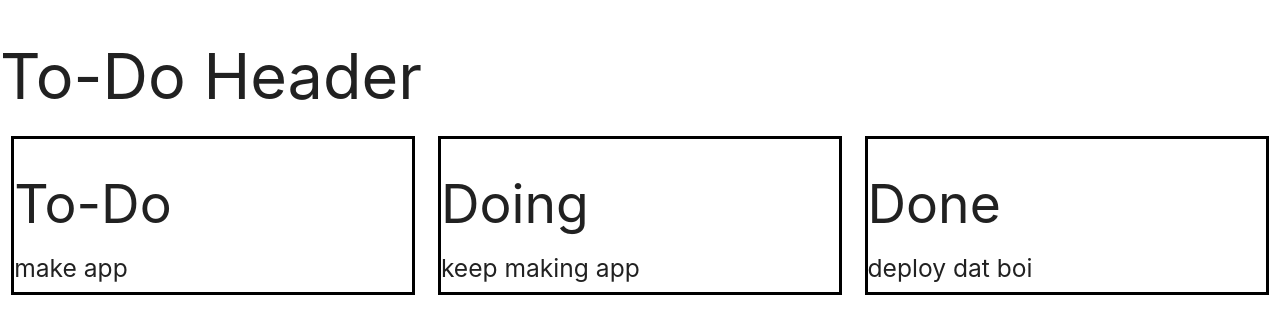
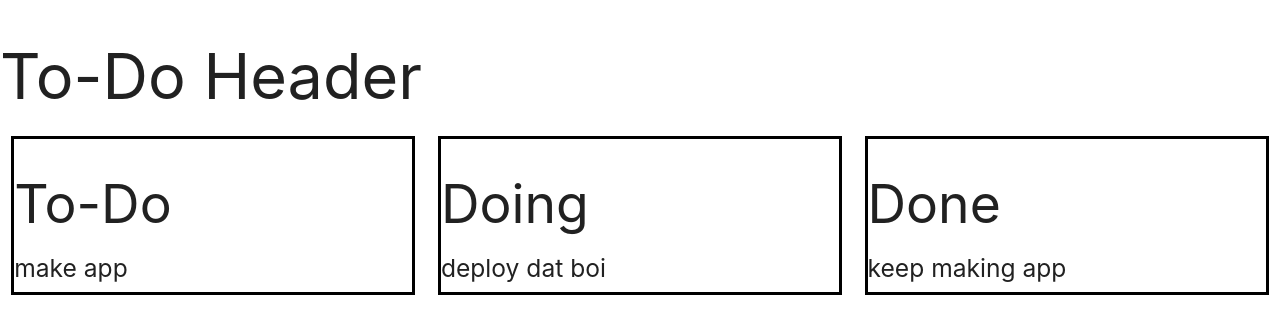
Before and after one commit to dyson1602/to-do-app, a React (Create React App) app: page / in a window 1280 px wide. Shown: the top 334 px of the page. Built offline with nearby package versions, Linux system fonts and the light colour scheme; data requests are answered from the project's data file.

Commit message:
patch request of status, functionality of status buttons works

```diff
--- a/db.json
+++ b/db.json
@@ -14,7 +14,7 @@
       "description": "we makin an app fool",
       "start": "2020-12-18",
       "end": "2020-12-20",
-            "status": "Doing"
+      "status": "Done"
     },
     {
       "id": 3,
@@ -22,7 +22,7 @@
       "description": "we makin an app fool",
       "start": "2020-12-18",
       "end": "2020-12-20",
-            "status": "Done"
+      "status": "Doing"
     }
   ]
 }
--- a/src/Components/Card.js
+++ b/src/Components/Card.js
@@ -1,4 +1,3 @@
-import { render } from "@testing-library/react"
 import React from "react"
 
 class Card extends React.Component {
@@ -10,18 +9,18 @@ class Card extends React.Component {
         this.setState({ beenClicked: !this.state.beenClicked })
     }
 
-    localChangeHandler = () => {
-        this.props.changeColumnHandler(this.props.taskObj)
+    localChangeHandler = (e) => {
+        this.props.changeColumnHandler(this.props.taskObj, e.target.name)
     }
 
     setButtons = () => {
         if (this.props.taskObj.status === "To-Do") {
-            return <button onClick={this.localChangeHandler}>Right</button>
+            return <button name="to-do" onClick={this.localChangeHandler}>Right</button>
         } else if (this.props.taskObj.status === "Doing") {
-            return <><button onClick={this.localChangeHandler}>Left</button>
-            <button onClick={this.localChangeHandler}>Right</button></>
+            return <><button name="doingL" onClick={this.localChangeHandler}>Left</button>
+            <button name="doingR" onClick={this.localChangeHandler}>Right</button></>
         } else {
-            return <button onClick={this.localChangeHandler}>Left</button>
+            return <button name="done" onClick={this.localChangeHandler}>Left</button>
         }
     }
 
--- a/src/Containers/ListsContainer.js
+++ b/src/Containers/ListsContainer.js
@@ -16,6 +16,19 @@ class ListsContainer extends React.Component {
     this.setState({ tasksArray })
   }
 
+  updateStatusFetch = async (taskObj) => {
+    const status = {status: taskObj.status}
+    const apiResponse = await fetch(`http://localhost:4000/tasks/${taskObj.id}`, {
+      method: "PATCH",
+      headers: {
+        'Content-Type': 'application/json'
+      },
+      body: JSON.stringify(status)
+    })
+    const updatedTaskObj = await apiResponse.json()
+    return updatedTaskObj
+  }
+
   filterToDoTasksArray = () => {
     return this.state.tasksArray.filter(task => task.status === "To-Do")
   }
@@ -26,14 +39,24 @@ class ListsContainer extends React.Component {
     return this.state.tasksArray.filter(task => task.status === "Done")
   }
 
-  changeColumnHandler = (taskObj) => {
-    console.log(taskObj)
-    taskObj.status = "Doing"
-
+  changeColumnHandler = (taskObj, e) => {
+    if (e === "to-do") {
+      taskObj.status = "Doing"
+    } else if (e === "doingL") {
+      taskObj.status = "To-Do"
+    } else if (e === "doingR") {
+      taskObj.status = "Done"
+    } else if (e === "done") {
+      taskObj.status = "Doing"
+    }
+    this.updateStatusFetch(taskObj)
+    let newTasksArray = [...this.state.tasksArray]
+    let idx = newTasksArray.findIndex(task => task.id === taskObj.id)
+    newTasksArray[idx] = taskObj
+    this.setState({tasksArray: newTasksArray})
   }
 
   render() {
-    //   console.log(this.filterToDoTasksArray())
     return (
       <div>
         <div class="row">
@@ -44,7 +67,7 @@ class ListsContainer extends React.Component {
             <DoingContainer changeColumnHandler={this.changeColumnHandler} doingArray={this.filterDoingTasksArray} />
           </div>
           <div class="col s4">
-            <DoneContainer changeColumnHandler={this.changeColumnHandler} doneArray={this.filterDoneTasksArray}/>
+            <DoneContainer changeColumnHandler={this.changeColumnHandler} doneArray={this.filterDoneTasksArray} />
           </div>
         </div>
       </div>
```
Also changed, not shown: 1 other file (tests, documents, lock files or other folders). Lines whose indentation alone changed are shown as unchanged.
